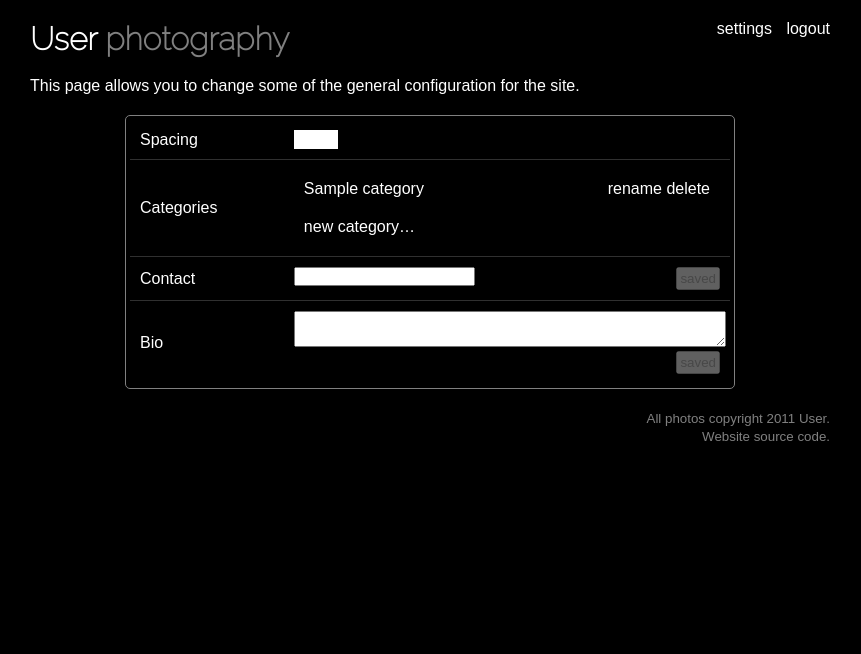
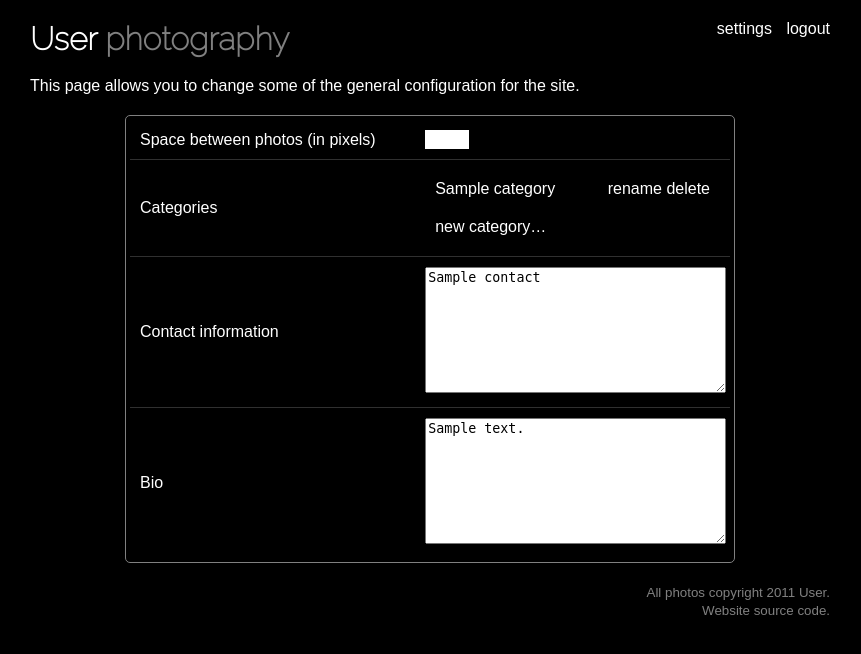
Before and after one commit to jfinkels/ophot, a Flask app: template ophot/templates/settings.html in a window 1280 px wide. Shown: the top 654 px of the page, without its empty margins (210-1071 px from the left). Run offline with Flask 2, Linux system fonts and the light colour scheme; the visitor is signed in with stand-in values (Sample User, id 1); the template is opened without the code that fills it: most values are stand-ins (such as "Sample title", 1, 10 or a date in 2020); form fields are guessed from the names that the template uses; parts of the project's set-up code (start-up, migrations or seed data) failed here and were passed over; some libraries are stand-ins or nearby versions.

Commit message:
now autosaves bio and contact info

```diff
--- a/ophot/static/scripts/settings.js
+++ b/ophot/static/scripts/settings.js
@@ -64,22 +64,16 @@ function renamedCategory(data, textStatus, xhr) {
 }
 
 function spacingChanged(data, textStatus, xhr) {
-  // intentionally unimplemented
+  // TODO show a little "saved" message
 }
 
 function updatedPersonalInfo(data, textStatus, xhr) {
-  // intentionally unimplemented
+  // TODO show a little "saved" message
 }
 
 $(document).ready(function() {
   $(".delete-dialog").hide();
   $("#settings-shadow").hide();
-
-  $("#spacing").change(function() {
-    var spacing = $(this).val();
-    $.getJSON(SCRIPT_ROOT + '/_change_spacing', {spacing: spacing},
-              spacingChanged);
-  });
 
   $("a#new-cat").click(function(event) {
     event.preventDefault();
@@ -152,23 +146,14 @@ $(document).ready(function() {
     });
   });
 
-  $("textarea#contact").keypress(function() {
-    $(this).siblings("input.save").removeAttr("disabled");
-    $(this).siblings("input.save").val("save");
-  });
+  $("#spacing").change($.debounce(500, function() {
+    $.getJSON(SCRIPT_ROOT + '/_change_spacing', {spacing: $(this).val()},
+              spacingChanged);
+  }));
 
-  $("textarea#bio").keypress(function() {
-    $(this).siblings("input.save").removeAttr("disabled");
-    $(this).siblings("input.save").val("save");
-  });
-
-  $('input.save[disabled!="disabled"]').click(function() {
-    $(this).val("saved");
-    $(this).attr("disabled", "disabled");
-    var name = $(this).siblings("textarea").attr("id");
-    var value = $(this).siblings("textarea").val();
+  $("textarea#contact, textarea#bio").keypress($.debounce(500, function() {
     $.getJSON(SCRIPT_ROOT + '/_update_personal',
-              {name: name, value: value},
+              {name: $(this).attr("id"), value: $(this).val()},
               updatedPersonalInfo);
-  })
+  }));
 });
--- a/ophot/templates/settings.html
+++ b/ophot/templates/settings.html
@@ -24,6 +24,9 @@
 
   {% block scripts %}
     {{ super() }}
+  <!-- jQuery debounce plugin for throttling number of ajax queries made -->
+  <script type="text/javascript" src="{{ url_for('static', filename='plugins/jquery.ba-throttle-debounce.min.js') }}"></script>
+
   <!-- javascript for editing settings -->
   <script type="text/javascript" src="{{ url_for('static', filename='scripts/settings.js') }}" ></script>
   {% endblock %}
@@ -43,8 +46,11 @@
       <table id="settings-table">
         <tbody>
           <tr>
-            <td>{{ form.spacing.label }}</td>
-            <td>{{ form.spacing(min=0, id="spacing") }}</td>
+            <td>Space between photos (in pixels)</td>
+            <td>
+              <input id="spacing" min="0" type="number"
+                value="{{ spacing }}" />
+            </td>
           </tr>
           <tr>
             <td>Categories</td>
@@ -71,19 +77,15 @@
             </td>
           </tr>
           <tr>
-            <td>{{ form.contact.label }}</td>
+            <td>Contact information</td>
             <td>
-              {{ form.contact }}
-              <input class="save" disabled="true" type="button"
-                     id="save-contact" value="saved" />
+              <textarea id="contact" rows="8">{{ contact }}</textarea>
             </td>
           </tr>
           <tr>
-            <td>{{ form.bio.label }}</td>
+            <td>Bio</td>
             <td>
-              {{ form.bio }}
-              <input class="save" disabled="true" type="button"
-                     id="save-bio" value="saved" />
+              <textarea id="bio" rows="8">{{ bio }}</textarea>
             </td>
           </tr>
         </tbody>
```
Also changed, not shown: ophot/forms.py (+0 -10 lines), ophot/views.py (+5 -11 lines).
